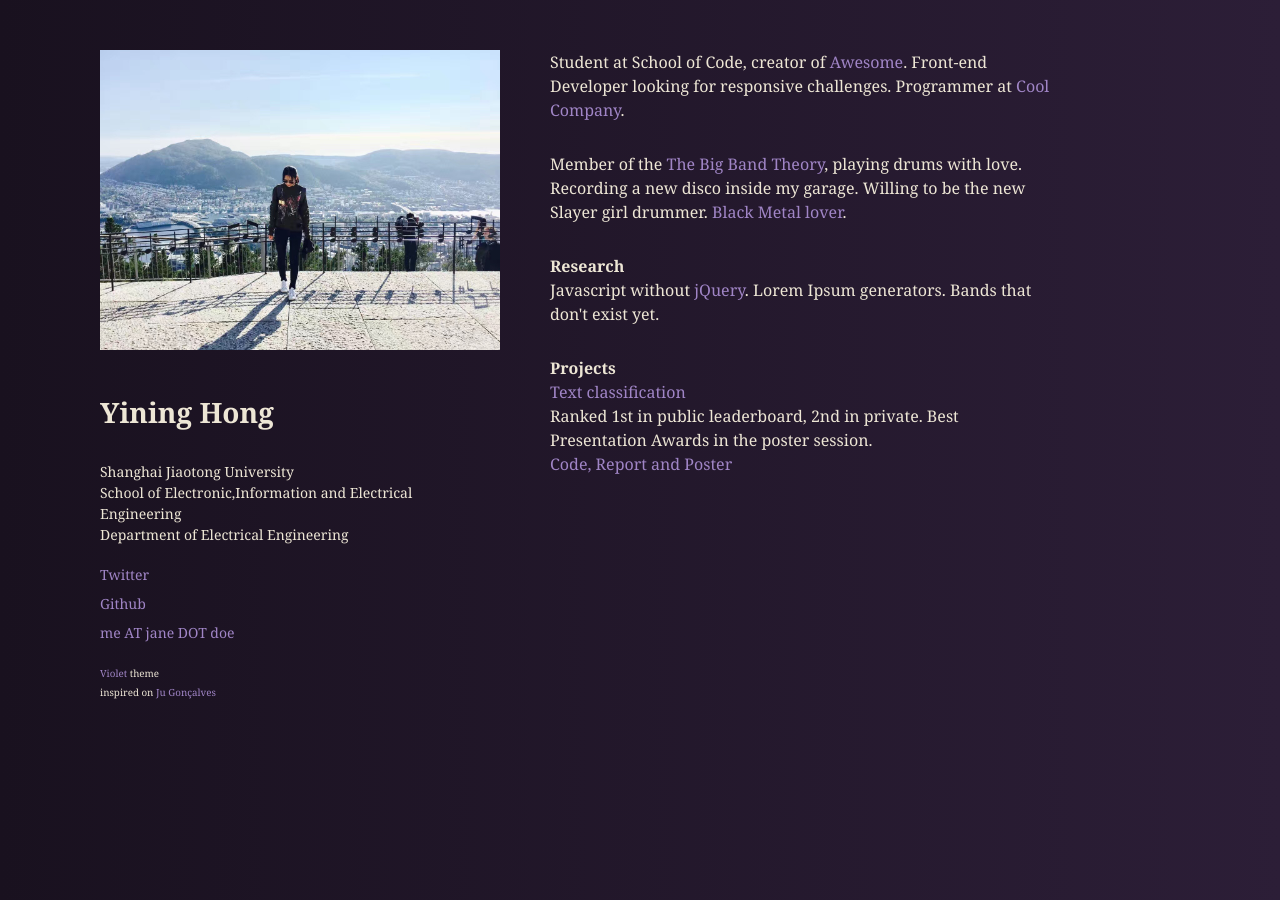
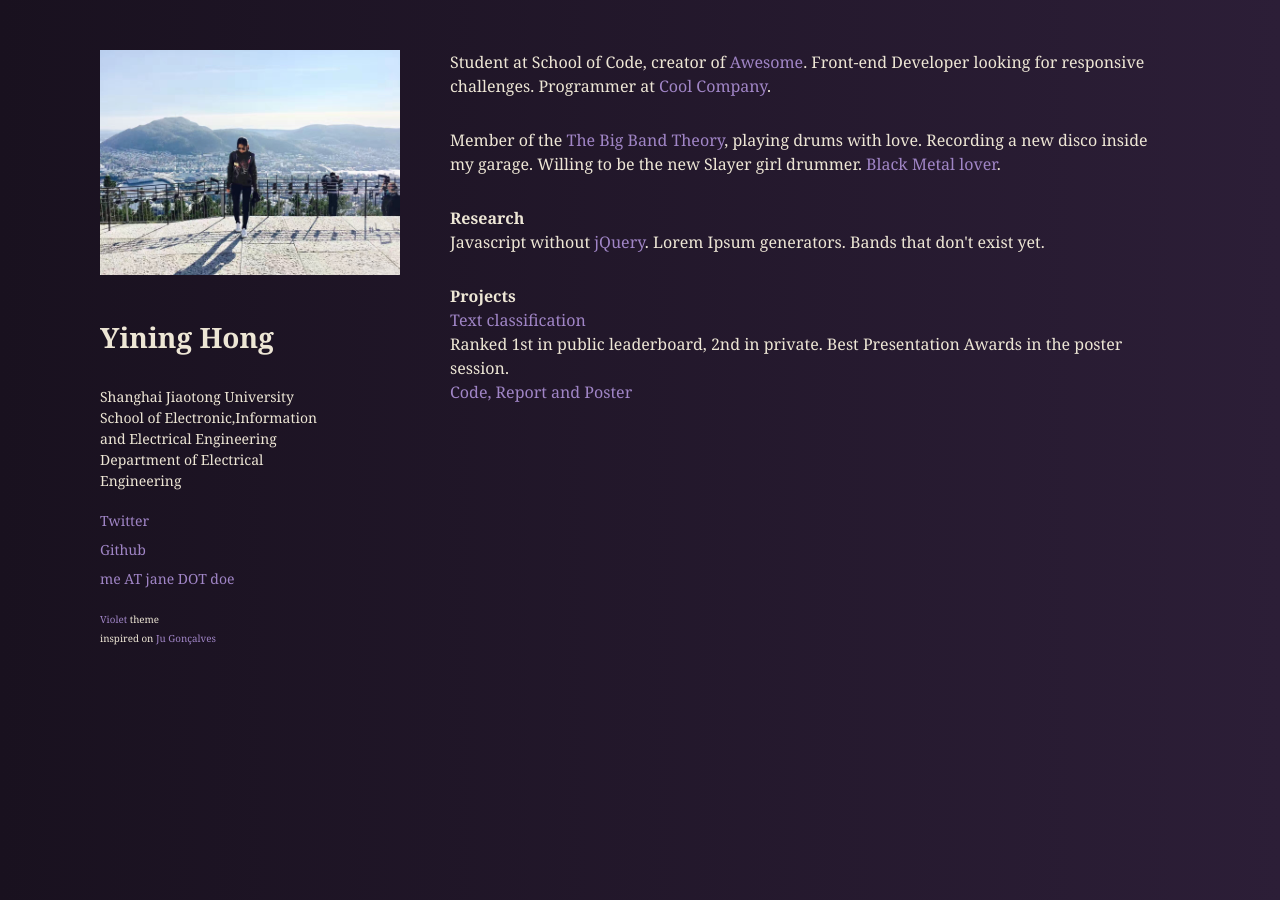
Before and after one commit to evelinehong/evelinehong.github.io, a Jekyll site: the page built from index.html, in a window 1280 px wide. Built offline with Jekyll 4.4.1, drawn with Linux system fonts in a browser that asks for light colours.

Commit message:
change width

```diff
--- a/_sass/header.sass
+++ b/_sass/header.sass
@@ -1,5 +1,5 @@
 header
-  width: 400px
+  width: 300px
   padding: 0 50px 150px 0
   position: relative
   float: left
--- a/_sass/section.sass
+++ b/_sass/section.sass
@@ -1,7 +1,7 @@
 .content
   @media #{$below}
     font-size: 16px
-    max-width: 700px
+    max-width: 800px
     margin-top: 50px
     border-top: 1px solid #382640
     padding: 40px 0 100px
@@ -9,7 +9,7 @@
   @media #{$above}
     margin-left: 250px
     font-size: 16px
-    max-width: 700px
+    max-width: 800px
 
 .content p
   margin-bottom: 30px
```
